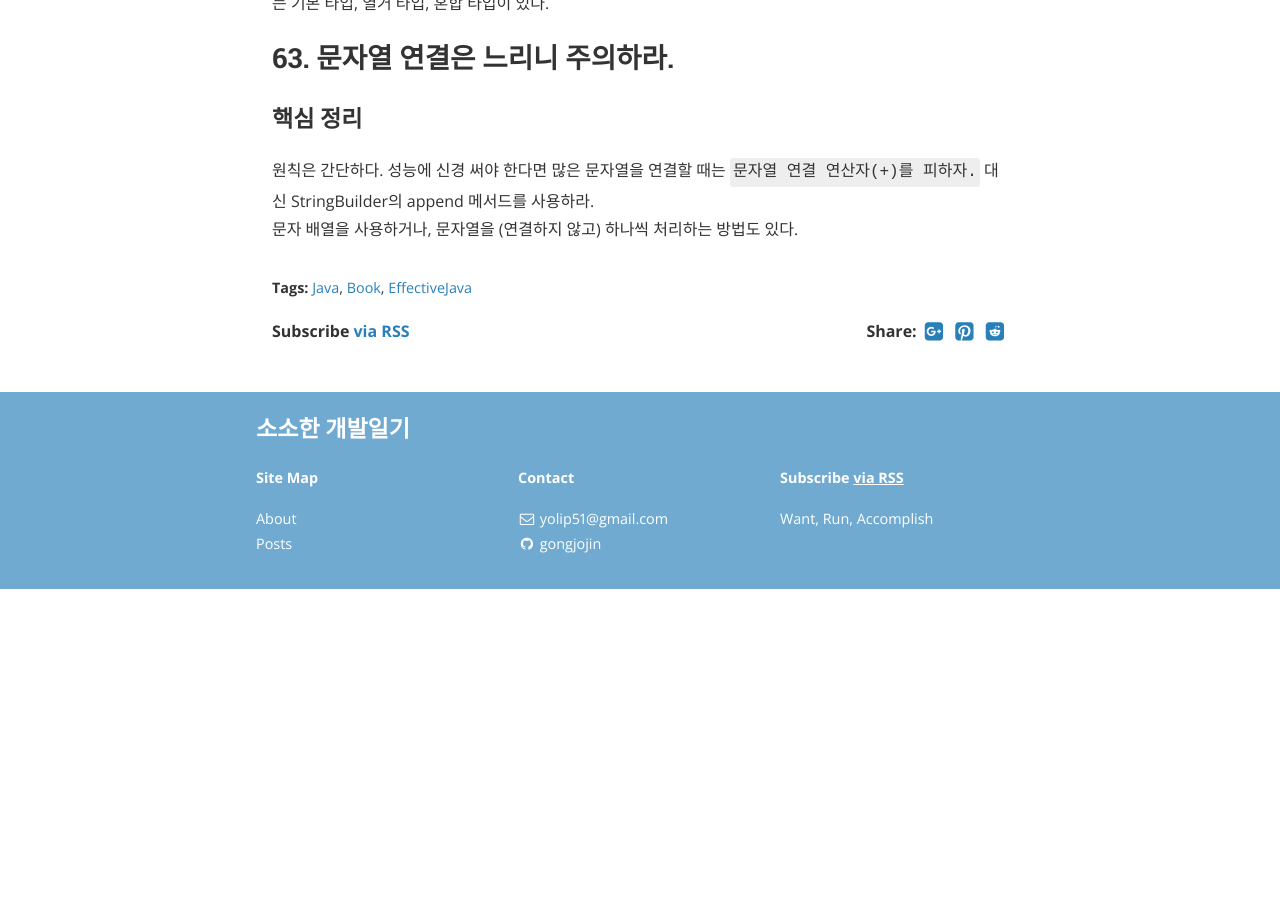
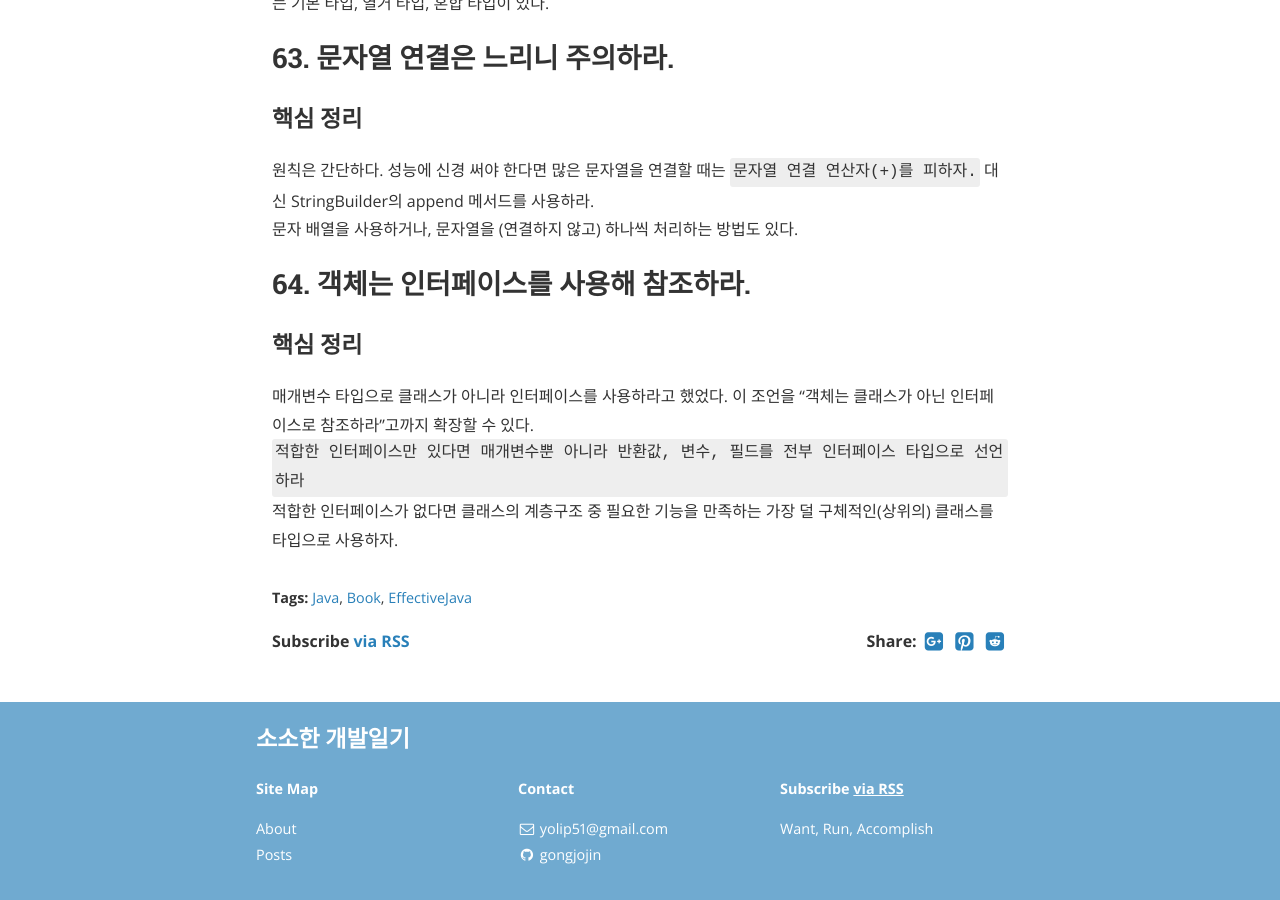
Before and after one commit to gonghojin/gonghojin.github.io, a Jekyll site: the page built from _posts/book/java/effectiveJava/2019-11-23-effectiveJava.md, in a window 1280 px wide and 900 px high, scrolled down 2255 px. Built offline with Jekyll 4.4.1, drawn with Linux system fonts in a browser that asks for light colours; nearby versions of some CDN libraries; comment, search, counter and statistics services are not loaded; before the commit the page ends 2844 px from its top, so only the background shows below that.

Commit message:
Add: 이펙티브자바_64.객체는 인터페이스를 사용해 참조하라.

```diff
--- a/_posts/book/java/effectiveJava/2019-11-23-effectiveJava.md
+++ b/_posts/book/java/effectiveJava/2019-11-23-effectiveJava.md
@@ -53,3 +53,10 @@ cover:  "/assets/instacode.png"
 ### 핵심 정리
 원칙은 간단하다. 성능에 신경 써야 한다면 많은 문자열을 연결할 때는 `문자열 연결 연산자(+)를 피하자.` 대신 StringBuilder의 append 메서드를 사용하라.
 문자 배열을 사용하거나, 문자열을 (연결하지 않고) 하나씩 처리하는 방법도 있다.
+
+
+## 64. 객체는 인터페이스를 사용해 참조하라.
+### 핵심 정리
+매개변수 타입으로 클래스가 아니라 인터페이스를 사용하라고 했었다. 이 조언을 "객체는 클래스가 아닌 인터페이스로 참조하라"고까지 확장할 수 있다.
+`적합한 인터페이스만 있다면 매개변수뿐 아니라 반환값, 변수, 필드를 전부 인터페이스 타입으로 선언하라`
+적합한 인터페이스가 없다면 클래스의 계층구조 중 필요한 기능을 만족하는 가장 덜 구체적인(상위의) 클래스를 타입으로 사용하자.
```
